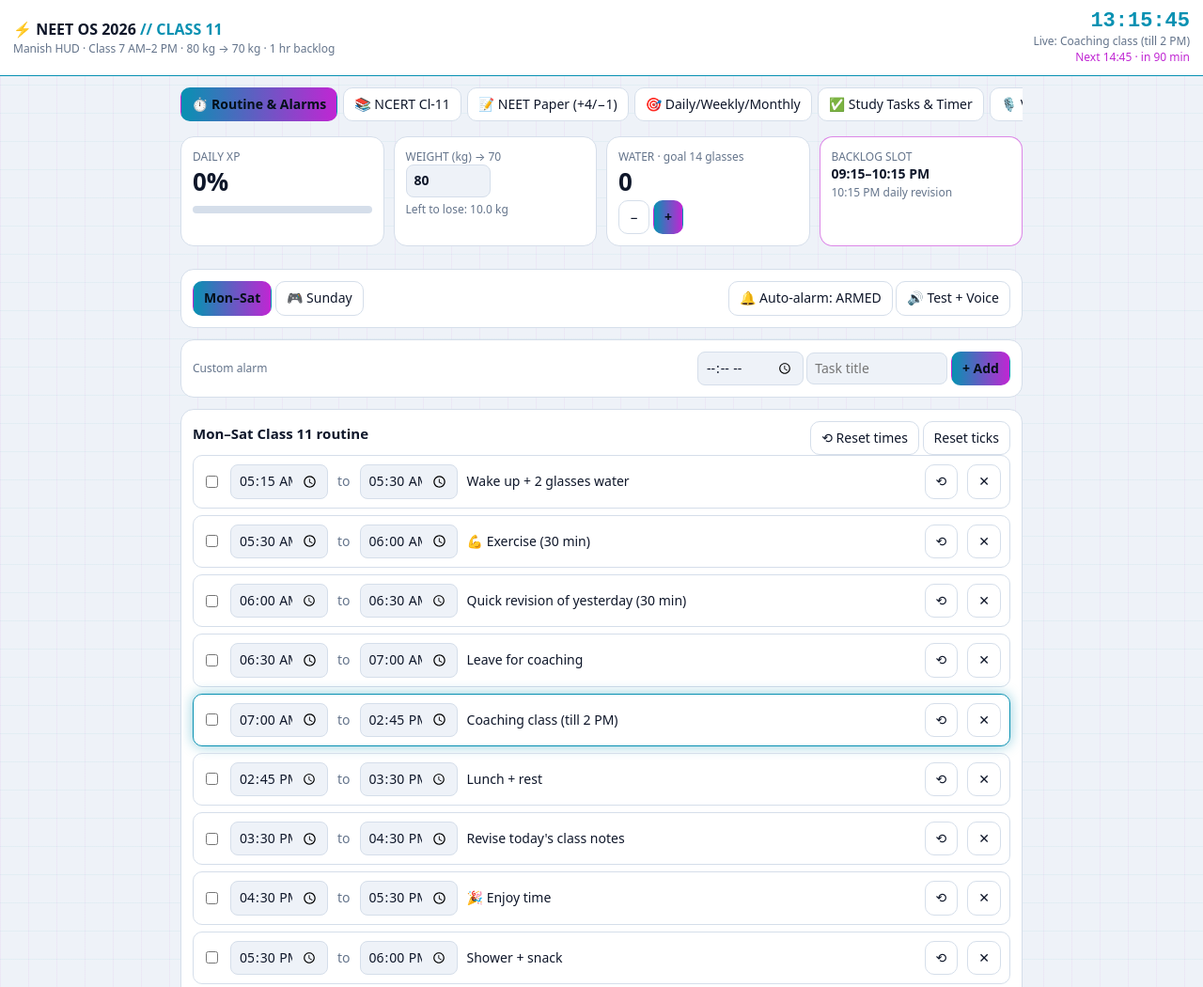
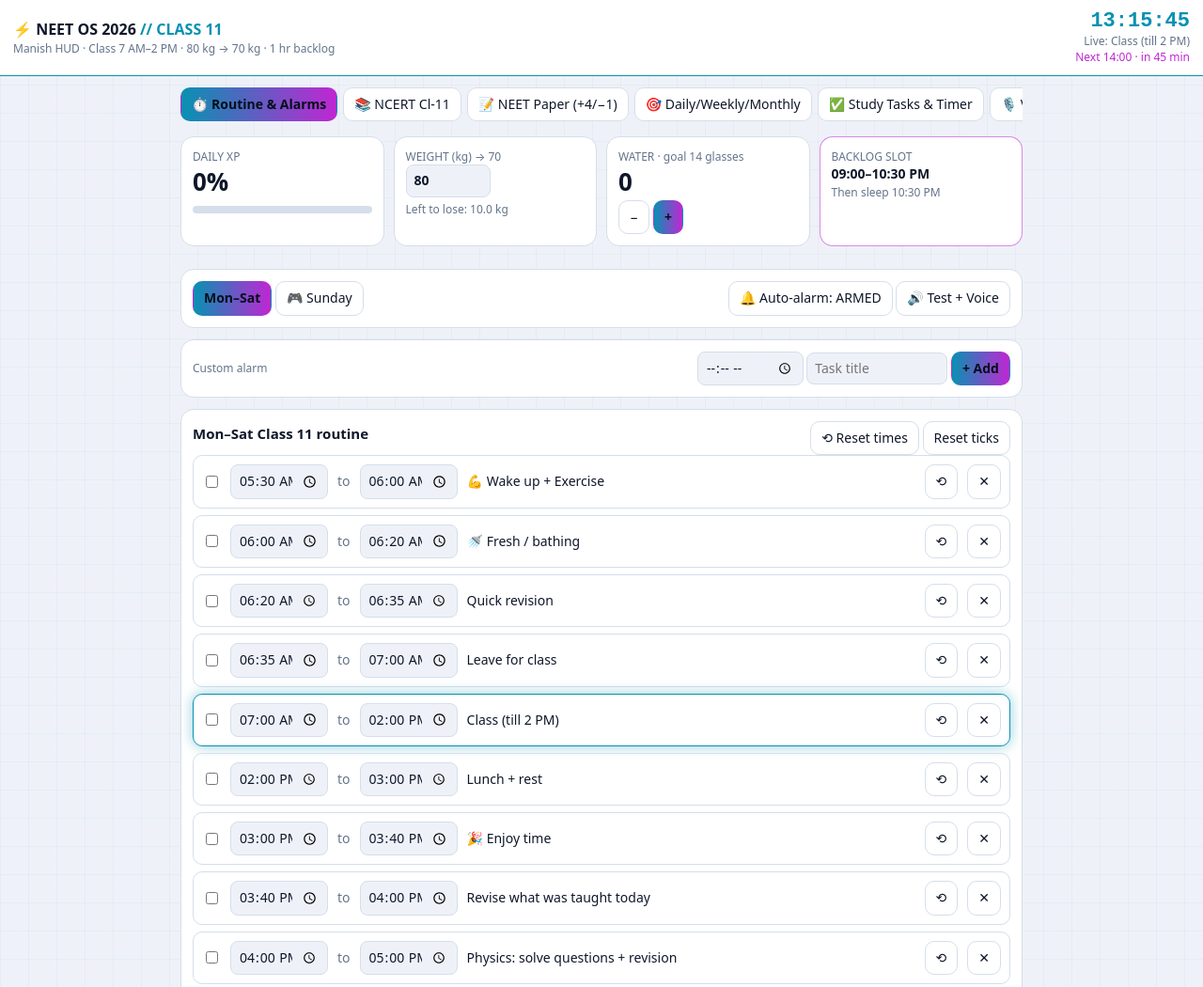
Before and after one commit to manish121577-boop/XITRRRR, a plain HTML site: page index.html in a window 1280 px wide. Shown: the top 1050 px of the page at 94% size. Drawn offline with Linux system fonts and the light colour scheme.

Commit message:
Add files via upload

```diff
--- a/index.html
+++ b/index.html
@@ -70,7 +70,7 @@ details.br{border:1px solid var(--line);border-radius:10px;margin:6px 0;padding:
 <div class="card"><div class="mut">DAILY XP</div><div class="big" id="pct">0%</div><div class="bar"><i id="pbar"></i></div></div>
 <div class="card"><div class="mut">WEIGHT (kg) → 70</div><input id="wt" type="number" step="0.1" style="width:90px;font-weight:700"><div class="mut" id="bmi" style="margin-top:4px"></div></div>
 <div class="card"><div class="mut">WATER · goal 14 glasses</div><div class="big" id="wc">0</div><button onclick="water(-1)">−</button> <button class="pri" onclick="water(1)">+</button></div>
-<div class="card pk"><div class="mut">BACKLOG SLOT</div><b>09:15–10:15 PM</b><div class="mut">10:15 PM daily revision</div></div>
+<div class="card pk"><div class="mut">BACKLOG SLOT</div><b>09:00–10:30 PM</b><div class="mut">Then sleep 10:30 PM</div></div>
 </div>
 <div class="card row"><div><button id="bw" class="on" onclick="mode('week')">Mon–Sat</button> <button id="bs" onclick="mode('sun')">🎮 Sunday</button></div>
 <div><button id="arm" onclick="toggleArm()"></button> <button onclick="ring('Test alarm')">🔊 Test + Voice</button></div></div>
@@ -127,13 +127,14 @@ details.br{border:1px solid var(--line);border-radius:10px;margin:6px 0;padding:
 const $=id=>document.getElementById(id);
 const store={get(k,d){try{const v=localStorage.getItem(k);return v?JSON.parse(v):d}catch(e){return d}},set(k,v){try{localStorage.setItem(k,JSON.stringify(v))}catch(e){}}};
 const today=()=>new Date().toLocaleDateString('en-CA');
-const WEEK=[["05:15","Wake up + 2 glasses water"],["05:30","💪 Exercise (30 min)"],["06:00","Quick revision of yesterday (30 min)"],["06:30","Leave for coaching"],["07:00","Coaching class (till 2 PM)"],["14:45","Lunch + rest"],["15:30","Revise today's class notes"],["16:30","🎉 Enjoy time"],["17:30","Shower + snack"],["18:00","Evening self-study / NCERT"],["20:00","Dinner"],["20:45","Practice MCQs (30 min)"],["21:15","Backlog Destroyer (1 hr)"],["22:15","Daily revision (45 min)"],["23:00","Sleep"]];
+const WEEK=[["05:30","💪 Wake up + Exercise"],["06:00","🚿 Fresh / bathing"],["06:20","Quick revision"],["06:35","Leave for class"],["07:00","Class (till 2 PM)"],["14:00","Lunch + rest"],["15:00","🎉 Enjoy time"],["15:40","Revise what was taught today"],["16:00","Physics: solve questions + revision"],["17:00","Chemistry: solve questions + revision"],["18:00","😴 Rest / free / power nap"],["18:30","Biology"],["19:30","🚶 Free walk"],["20:00","Dinner + rest"],["21:00","Backlog Destroyer (1.5 hr)"],["22:30","Sleep"]];
+const DE={'week14:00':'15:00'};
 const SUN=[["07:00","Wake up + water + walk"],["08:00","Study block 1 · backlog (1 hr)"],["09:00","Study block 2 · weekly mistakes (1 hr)"],["10:00","Break + breakfast"],["15:00","🎮 Gaming time (1 hr)"],["16:00","Evening walk + Monday targets"],["21:15","Light revision (30 min)"],["22:30","Sleep"]];
 let md=store.get('mode',new Date().getDay()===0?'sun':'week'),custom=store.get('custom',{week:[],sun:[]}),armed=store.get('arm',true);
 let state=store.get('day_'+today(),{ticks:{},water:0});
 const save=()=>store.set('day_'+today(),state);
 let oe=store.get('oe',{}),ov=store.get('ov',{}),hid=store.get('hid',{});const slots=()=>[...(md==='sun'?SUN:WEEK).map(x=>[ov[md+x[0]]||x[0],x[1],md+x[0]]).filter(x=>!hid[x[2]]),...custom[md].map((x,i)=>[x[0],x[1],'c:'+md+':'+i])].sort((a,b)=>a[0]<b[0]?-1:1);
-const endOf=(s,i)=>oe[s[i][2]]||(s[i+1]?s[i+1][0]:s[0][0]);
+const endOf=(s,i)=>oe[s[i][2]]||DE[s[i][2]]||(s[i+1]?s[i+1][0]:s[0][0]);
 const toMin=t=>+t.slice(0,2)*60+ +t.slice(3);
 function render(){
  const s=slots(),d=new Date(),nm=d.getHours()*60+d.getMinutes();let act=-1;
```
